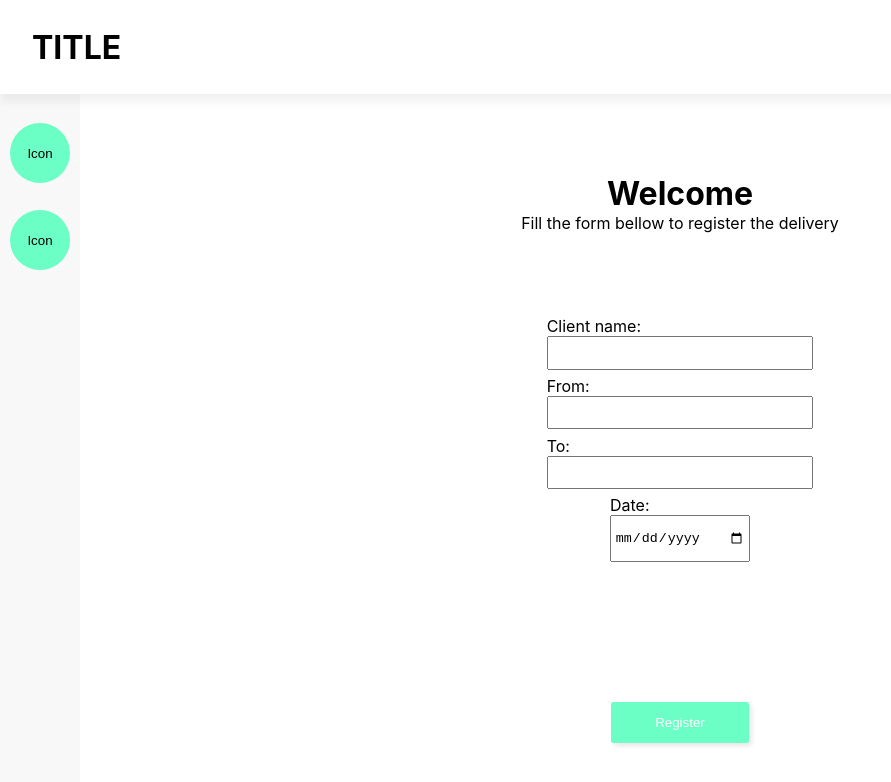
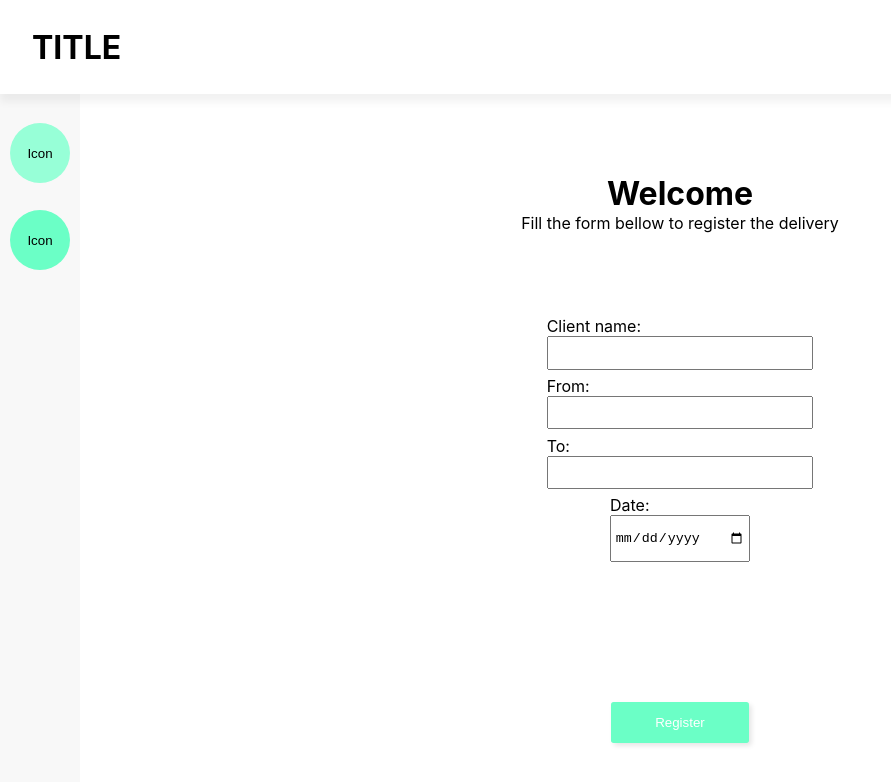
Before and after one commit to AmadeuGMeniconi/my-delivery-app, a React (Create React App) app: page / in a window 1280 px wide. In both pictures the pointer is over the button 40 px from the left and 153 px from the top of the page. Shown: the top 782 px of the page, without its empty margins (0-891 px from the left). Built offline with nearby package versions, Linux system fonts and the light colour scheme.

Commit message:
Buttons hover and active styles

```diff
--- a/src/components/styles/pageButton.css
+++ b/src/components/styles/pageButton.css
@@ -8,3 +8,9 @@
     background-color: #6bffc6;
     cursor: pointer;
 }
+.pageButton:hover {
+    background-color: #97ffd7;
+}
+.pageButton:active {
+    background-color: #59daa8;
+}
--- a/src/pages/styles/registerPage.css
+++ b/src/pages/styles/registerPage.css
@@ -51,9 +51,9 @@ form > label > .date {
     box-shadow: 0.2em 0.2em 0.4em rgba(0, 0, 0, 0.103);
     cursor: pointer;
 }
-
-/* .loading {
-    font-size: 100px;
-    position: fixed;
-    margin: auto;
-} */
+.submitButton:hover {
+    background-color: #97ffd7;
+}
+.submitButton:active {
+    background-color: #59daa8;
+}
```
